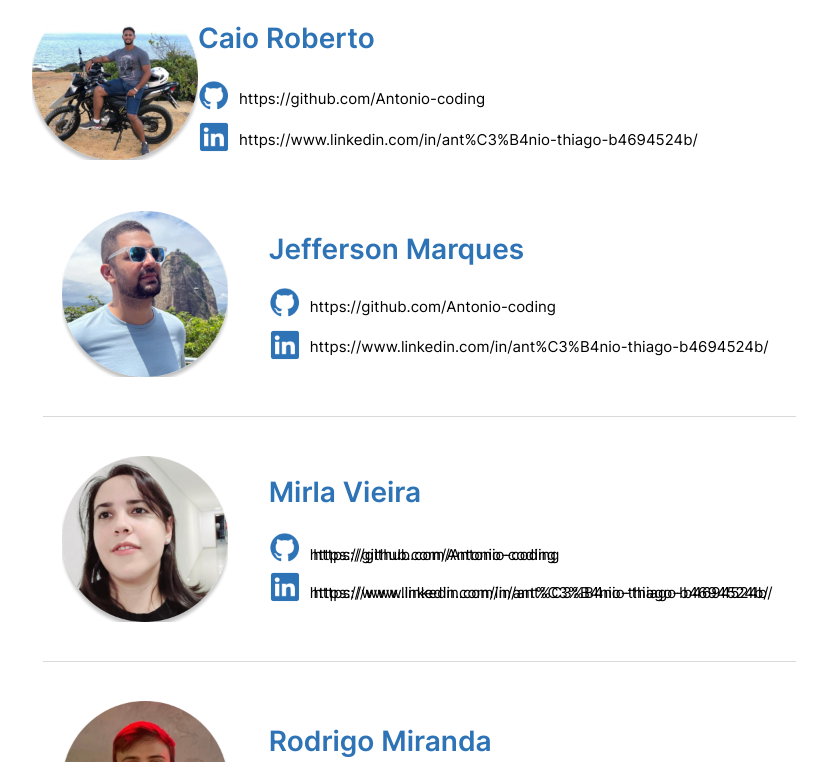
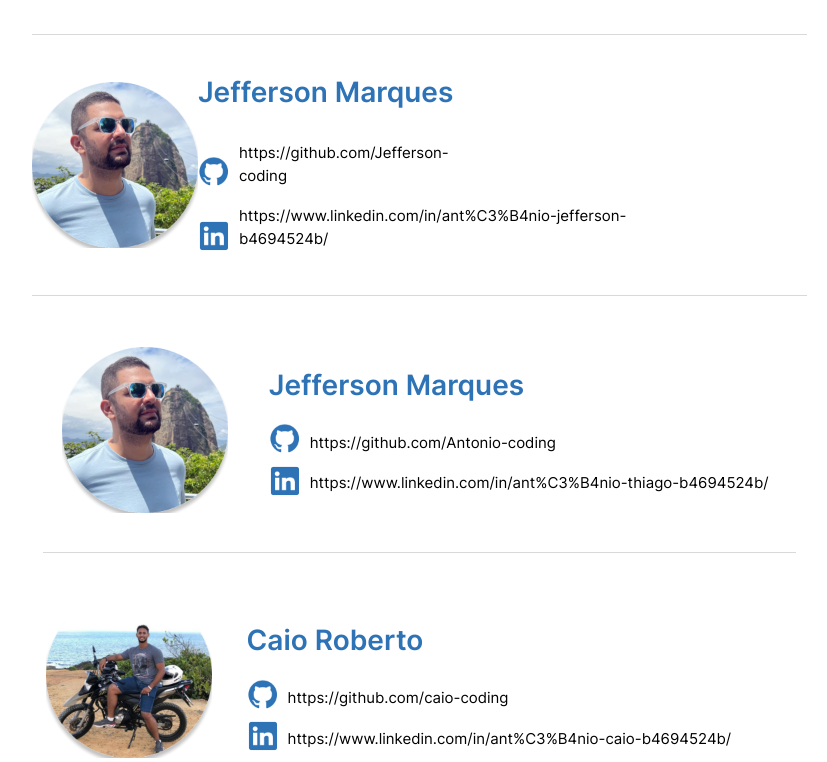
Before and after one commit to Antonio-coding/Agua_Limpa_Escola, a React (Create React App) app in the folder agua_limpa-v1.0.3/: page /sobrenspagethree in a window 1280 px wide. Shown: the part 898-1660 px from the top of the page, without its empty margins (76-903 px from the left). Built offline with nearby package versions, Linux system fonts and the light colour scheme.

Commit message:
ajeitando as coisas

```diff
--- a/agua_limpa-v1.0.3/src/pages/SobrensPageThree/index.tsx
+++ b/agua_limpa-v1.0.3/src/pages/SobrensPageThree/index.tsx
@@ -25,7 +25,7 @@ const SobrensPageThreePage: React.FC = () => {
             </Text>
           </div>
           <Text
-            className="leading-[29.00px] text-start mt-[3px] text-black-900 text-sm w-[83%] sm:w-full"
+            className="leading-[29.00px] text-start m-10 mt-[3px] text-black-900 text-sm w-[83%] sm:w-full"
             size="txtInterRegular14"
           >
             Acreditar que dados são essenciais no processo de transformação da
@@ -94,7 +94,7 @@ const SobrensPageThreePage: React.FC = () => {
                   <div className="flex md:flex-col flex-row gap-[35px] items-start justify-start ml-1.5 mr-[61px] my-0 w-[92%] md:w-full">
                     <Img
                       className="h-[166px] md:h-auto object-cover w-[166px]"
-                      src="images/img_71.png"
+                      src="images/img_101.png"
                       alt="SeventyOne"
                     />
                     <div className="flex flex-col items-start justify-start md:mt-0 mt-[27px] w-[72%] md:w-full">
@@ -114,7 +114,7 @@ const SobrensPageThreePage: React.FC = () => {
                           className="mt-[11px] text-[15px] text-black-900"
                           size="txtInterRegular15"
                         >
-                          https://github.com/Antonio-coding
+                          https://github.com/caio-coding
                         </Text>
                       </div>
                       <div className="flex sm:flex-col flex-row gap-[9px] items-end justify-start mt-2 w-full">
@@ -127,15 +127,17 @@ const SobrensPageThreePage: React.FC = () => {
                           className="mb-0.5 sm:mt-0 mt-2.5 text-[15px] text-black-900"
                           size="txtInterRegular15"
                         >
-                          https://www.linkedin.com/in/ant%C3%B4nio-thiago-b4694524b/
+                          https://www.linkedin.com/in/ant%C3%B4nio-caio-b4694524b/
                         </Text>
                       </div>
                     </div>
+
                   </div>
+                  <Line className="self-center h-px bg-blue_gray-100 w-full" />
                   <div className="flex my-0 relative w-full">
                     <Img
                       className="h-[166px] my-auto object-cover w-[166px]"
-                      src="images/img_101.png"
+                      src="images/img_111.png"
                       alt="OneHundredOne"
                     />
 
@@ -144,7 +146,7 @@ const SobrensPageThreePage: React.FC = () => {
                         className="sm:text-2xl md:text-[26px] text-[28px] text-blue-800"
                         size="txtInterSemiBold28"
                       >
-                        Caio Roberto
+                        Jefferson Marques
                       </Text>
                       <div className="flex flex-row gap-[9px] items-end justify-start mt-[18px] w-[58%] md:w-full">
                         <Img
@@ -156,7 +158,7 @@ const SobrensPageThreePage: React.FC = () => {
                           className="mt-[11px] text-[15px] text-black-900"
                           size="txtInterRegular15"
                         >
-                          https://github.com/Antonio-coding
+                          https://github.com/Jefferson-coding
                         </Text>
                       </div>
                       <div className="flex sm:flex-col flex-row gap-[9px] items-end justify-start mt-2 w-full">
@@ -169,11 +171,12 @@ const SobrensPageThreePage: React.FC = () => {
                           className="mb-0.5 sm:mt-0 mt-2.5 text-[15px] text-black-900"
                           size="txtInterRegular15"
                         >
-                          https://www.linkedin.com/in/ant%C3%B4nio-thiago-b4694524b/
+                          https://www.linkedin.com/in/ant%C3%B4nio-jefferson-b4694524b/
                         </Text>
                       </div>
                     </div>
                   </div>
+                  <Line className="self-center h-px bg-blue_gray-100 w-full" />
                 </List>
                 <List
                   className="flex flex-col gap-[39px] items-center pt-[11px] px-[11px] w-[99%]"
@@ -221,6 +224,48 @@ const SobrensPageThreePage: React.FC = () => {
                     </div>
                   </div>
                   <Line className="self-center h-px bg-blue_gray-100 w-full" />
+                  <div className="flex md:flex-col flex-row gap-[35px] items-start justify-start ml-1.5 mr-[61px] my-0 w-[92%] md:w-full">
+                    <Img
+                      className="h-[166px] md:h-auto object-cover w-[166px]"
+                      src="images/img_101.png"
+                      alt="SeventyOne"
+                    />
+                    <div className="flex flex-col items-start justify-start md:mt-0 mt-[27px] w-[72%] md:w-full">
+                      <Text
+                        className="sm:text-2xl md:text-[26px] text-[28px] text-blue-800"
+                        size="txtInterSemiBold28"
+                      >
+                        Caio Roberto
+                      </Text>
+                      <div className="flex flex-row gap-[9px] items-end justify-start mt-[15px] w-[58%] md:w-full">
+                        <Img
+                         className="h-8 md:h-auto object-cover w-8"
+                         src="images/img_121.png"
+                         alt="OneHundredTwentyOne"
+                        />
+                        <Text
+                          className="mt-[11px] text-[15px] text-black-900"
+                          size="txtInterRegular15"
+                        >
+                          https://github.com/caio-coding
+                        </Text>
+                      </div>
+                      <div className="flex sm:flex-col flex-row gap-[9px] items-end justify-start mt-2 w-full">
+                        <Img
+                          className="h-8 md:h-auto object-cover w-8"
+                          src="images/img_131.png"
+                          alt="OneHundredThirtyOne"
+                        />
+                        <Text
+                          className="mb-0.5 sm:mt-0 mt-2.5 text-[15px] text-black-900"
+                          size="txtInterRegular15"
+                        >
+                          https://www.linkedin.com/in/ant%C3%B4nio-caio-b4694524b/
+                        </Text>
+                      </div>
+                    </div>
+
+                  </div>
                   <div className="flex md:flex-col flex-row gap-[41px] items-start justify-start w-[95%] md:w-full">
                     <Img
                       className="h-[166px] md:h-auto object-cover w-[166px]"
```
